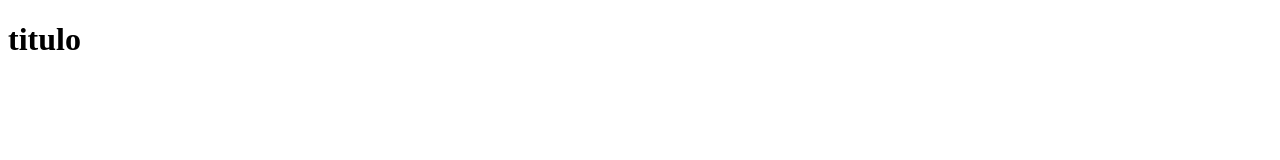
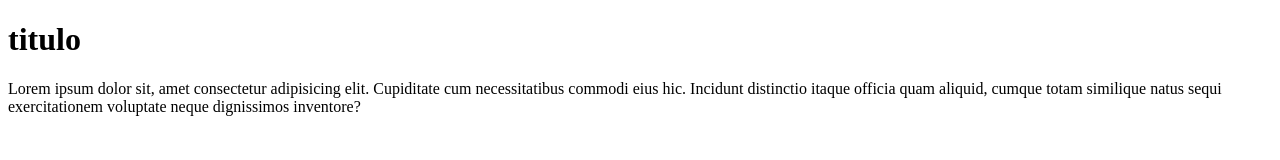
Before and after one commit to camgarci4/clase10, a plain HTML site: page index.html in a window 1280 px wide. Drawn offline with Linux system fonts and the light colour scheme.

Commit message:
agregue main

```diff
--- a/index.html
+++ b/index.html
@@ -8,5 +8,9 @@
 </head>
 <body>
     <h1>titulo</h1>
+
+    <main>
+        <p>Lorem ipsum dolor sit, amet consectetur adipisicing elit. Cupiditate cum necessitatibus commodi eius hic. Incidunt distinctio itaque officia quam aliquid, cumque totam similique natus sequi exercitationem voluptate neque dignissimos inventore?</p>
+    </main>
 </body>
 </html>
```
